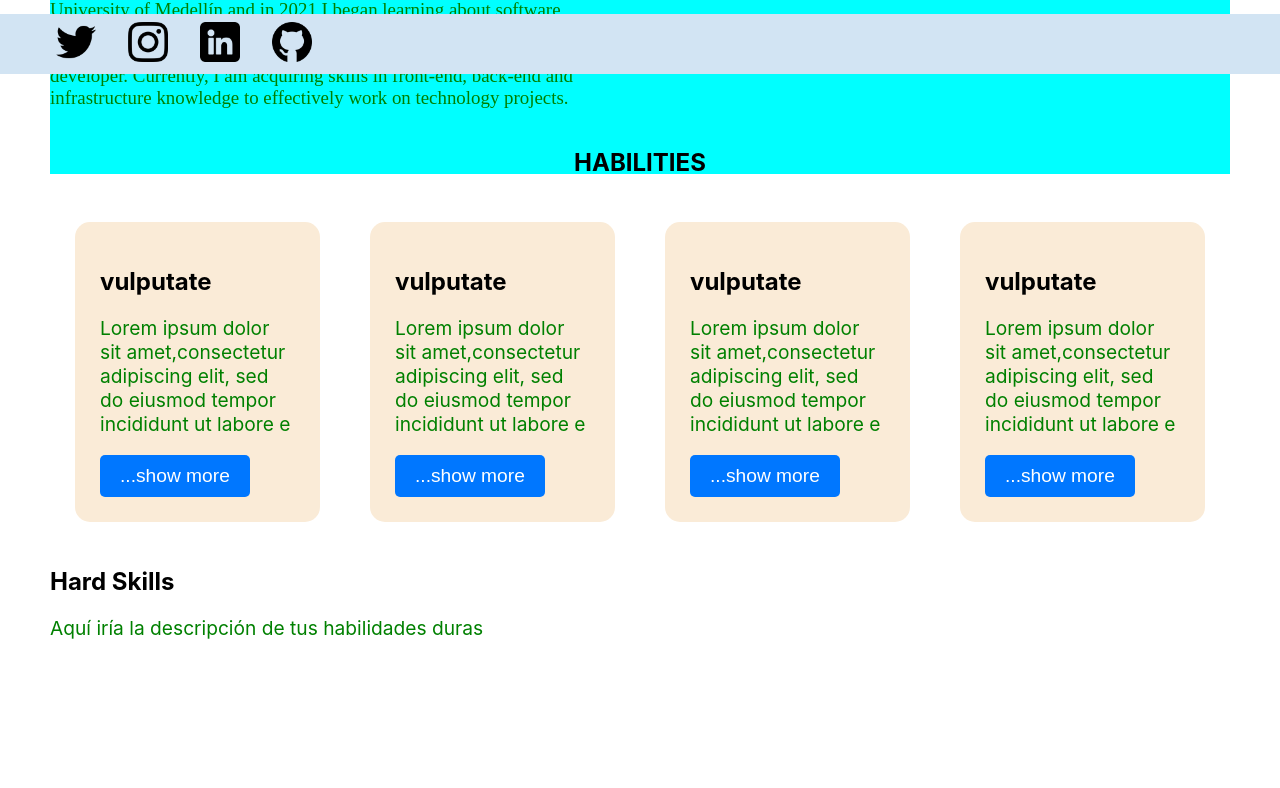
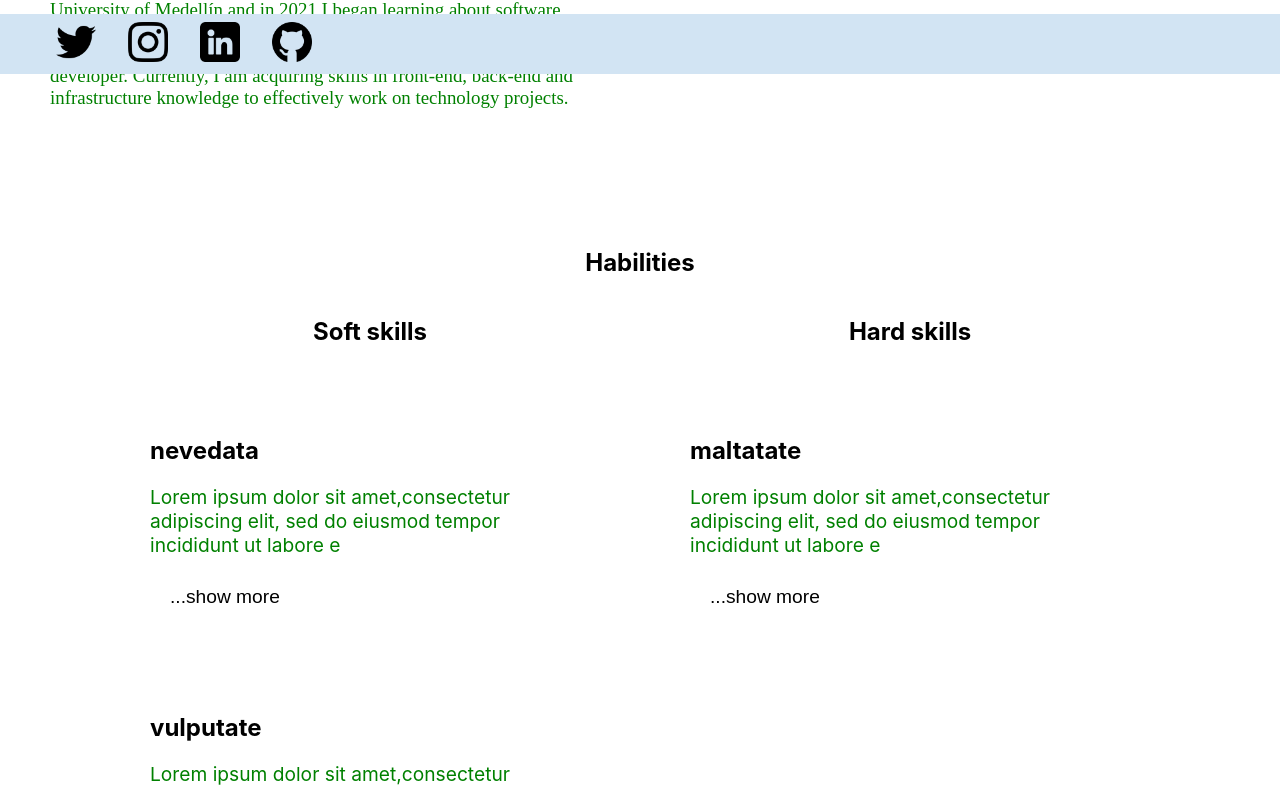
Before and after one commit to cserna98/Portfolio-, a React (Create React App) app in the folder portfolio/: page /about in a window 1280 px wide. Shown: the part 726-1514 px from the top of the page. Before the commit the page ends 1385 px from the top, so only its background shows below. Built offline with nearby package versions, Linux system fonts and the light colour scheme.

Commit message:
cards definitivos

```diff
--- a/portfolio/src/Styles/Global.css
+++ b/portfolio/src/Styles/Global.css
@@ -7,11 +7,14 @@
 
 /*-----------------------------main----------------------------*/
 main{
-    background-color: aqua;
     margin: 50px;
     margin-top: 100px;
     height: 100vh;
     align-items: center;
+}
+
+.colum{
+    flex-direction: column;
 }
 /*------------------------Display flex----------------------*/
 .Disp_flex{
@@ -82,9 +85,10 @@ h1{
 /*------------------------------------Habilities cards---------------------*/
 
 .Habilities{
-    justify-content: space-between;
+    justify-content: space-around;
+}
+.skills{
     align-items: center;
-    flex-direction: column;
 }
 
 .cards{
@@ -93,13 +97,8 @@ h1{
     padding: 25px;
     overflow: hidden;
     text-overflow: ellipsis;
-    background-color: antiquewhite;
-
 }
 
-.container_cards{
-    flex-direction: row;
-}
 .cards:hover{
 background-color: rgba(231, 246, 253, 0.8); ;
 justify-content: space-between;
@@ -141,8 +140,8 @@ form {
     padding: 10px 20px;
     border: none;
     border-radius: 5px;
-    background-color: #0077ff;
-    color: white;
+    background-color:transparent;
+    color: black;
     font-size: 1.2rem;
     cursor: pointer;
   }
--- a/portfolio/src/components/Cards/Cards.js
+++ b/portfolio/src/components/Cards/Cards.js
@@ -5,8 +5,6 @@ import { useState } from 'react';
 function Card({habilitie}) {
 
     const [showFullContent, setShowFullContent] = useState(false);
-    const toggleShowContent = () =>{
-    }
 
     return (
       <div className="cards">
@@ -15,7 +13,7 @@ function Card({habilitie}) {
                 <p>{habilitie.description}</p>
                 ) : (<p>{habilitie.description.substring(0, 100)}</p>)
                 }
-                <button onClick={()=>toggleShowContent()}>...show more</button>
+                <button onClick={()=>setShowFullContent(!showFullContent)}>...show more</button>
       </div>
     );
   }
--- a/portfolio/src/components/habilities/Habilities.js
+++ b/portfolio/src/components/habilities/Habilities.js
@@ -1,27 +1,65 @@
 import React from 'react';
-import { GlobalContext } from '../utils/global.contex';
 import Card from '../Cards/Cards'
 
 
 
 function Habilities() {
 
-    const {habilities} = GlobalContext()
+    const habilities=[{
+        id: 1,
+        habilitie:"nevedata",
+        description:"Lorem ipsum dolor sit amet,consectetur adipiscing elit, sed do eiusmod tempor incididunt ut labore et dolore magna aliqua. Ut enim ad minim veniam, quis nostrud exercitation ullamco laboris nisi ut aliquip ex ea commodo consequat. Duis aute irure dolor in reprehenderit in voluptate velit esse cillum dolore eu fugiat nulla pariatur. Excepteur sint occaecat cupidatat non proident, sunt in culpa qui officia deserunt mollit anim id est laborum.",
+        SoftSkills: true
+    },
+    {
+        id: 2,
+        habilitie:"vulputate",
+        description:"Lorem ipsum dolor sit amet,consectetur adipiscing elit, sed do eiusmod tempor incididunt ut labore et dolore magna aliqua. Ut enim ad minim veniam, quis nostrud exercitation ullamco laboris nisi ut aliquip ex ea commodo consequat. Duis aute irure dolor in reprehenderit in voluptate velit esse cillum dolore eu fugiat nulla pariatur. Excepteur sint occaecat cupidatat non proident, sunt in culpa qui officia deserunt mollit anim id est laborum.",
+        SoftSkills: true
+    },
+    {
+        id: 3,
+        habilitie:"maltatate",
+        description:"Lorem ipsum dolor sit amet,consectetur adipiscing elit, sed do eiusmod tempor incididunt ut labore et dolore magna aliqua. Ut enim ad minim veniam, quis nostrud exercitation ullamco laboris nisi ut aliquip ex ea commodo consequat. Duis aute irure dolor in reprehenderit in voluptate velit esse cillum dolore eu fugiat nulla pariatur. Excepteur sint occaecat cupidatat non proident, sunt in culpa qui officia deserunt mollit anim id est laborum.",
+        SoftSkills: false
+    },
+
+    {
+        id: 4,
+        habilitie:"patateta",
+        description:"Lorem ipsum dolor sit amet,consectetur adipiscing elit, sed do eiusmod tempor incididunt ut labore et dolore magna aliqua. Ut enim ad minim veniam, quis nostrud exercitation ullamco laboris nisi ut aliquip ex ea commodo consequat. Duis aute irure dolor in reprehenderit in voluptate velit esse cillum dolore eu fugiat nulla pariatur. Excepteur sint occaecat cupidatat non proident, sunt in culpa qui officia deserunt mollit anim id est laborum.",
+        SoftSkills: true
+    },
+]
     console.log(habilities)
 
+return (
+    <main className='colum Disp_flex'>
 
-  return (
-    <div className="Habilities">
-      <div className="container_cards Disp_flex ">
-        {habilities.map((e)=>(
-            <Card key={e.id} habilitie={e}/>
-        ))}
-      </div>
-      <div className="HardSkills">
-        <h2>Hard Skills</h2>
-        <p>Aquí iría la descripción de tus habilidades duras</p>
-      </div>
-    </div>
+        <h2>Habilities</h2>
+
+        <div className="Habilities Disp_flex">
+            <div id='SoftSkills' className="Disp_flex colum skills">
+                <h2 >Soft skills</h2>
+                <div>
+                {habilities.map((e)=>{
+                return (e.SoftSkills ? (<Card key={e.id} habilitie={e}/> ):null)
+                })}
+                </div>
+            </div>
+
+            <div id='HardSkills' className="Disp_flex colum skills">
+                <h2 >Hard skills</h2>
+                <div>
+                {habilities.map((e)=>{
+                return (!e.SoftSkills ? (<Card key={e.id} habilitie={e}/> ):null)
+                })}
+                </div>
+
+            </div>
+        </div>
+    </main>
+
   );
 }
 
--- a/portfolio/src/components/routes/About.js
+++ b/portfolio/src/components/routes/About.js
@@ -41,7 +41,6 @@ function About() {
       </div>
 
       <div className="Habilities Disp_flex">
-        <h2>HABILITIES</h2>
         <Habilities></Habilities>
         <div className='container_cards Disp_flex'>
 
--- a/portfolio/src/components/utils/global.contex.js
+++ b/portfolio/src/components/utils/global.contex.js
@@ -3,31 +3,11 @@ import { useContext,useEffect,useReducer,createContext, useState} from "react";
 export const ContextGlobal = createContext();
 
 export const ContextProvider = ({children}) => {
-    const habilities=[
-        {
-            id: 1,
-            habilitie:"vulputate",
-            description:"Lorem ipsum dolor sit amet,consectetur adipiscing elit, sed do eiusmod tempor incididunt ut labore et dolore magna aliqua. Ut enim ad minim veniam, quis nostrud exercitation ullamco laboris nisi ut aliquip ex ea commodo consequat. Duis aute irure dolor in reprehenderit in voluptate velit esse cillum dolore eu fugiat nulla pariatur. Excepteur sint occaecat cupidatat non proident, sunt in culpa qui officia deserunt mollit anim id est laborum."
-        },
-        {
-            id: 2,
-            habilitie:"vulputate",
-            description:"Lorem ipsum dolor sit amet,consectetur adipiscing elit, sed do eiusmod tempor incididunt ut labore et dolore magna aliqua. Ut enim ad minim veniam, quis nostrud exercitation ullamco laboris nisi ut aliquip ex ea commodo consequat. Duis aute irure dolor in reprehenderit in voluptate velit esse cillum dolore eu fugiat nulla pariatur. Excepteur sint occaecat cupidatat non proident, sunt in culpa qui officia deserunt mollit anim id est laborum."
-        },
-        {
-            id: 3,
-            habilitie:"vulputate",
-            description:"Lorem ipsum dolor sit amet,consectetur adipiscing elit, sed do eiusmod tempor incididunt ut labore et dolore magna aliqua. Ut enim ad minim veniam, quis nostrud exercitation ullamco laboris nisi ut aliquip ex ea commodo consequat. Duis aute irure dolor in reprehenderit in voluptate velit esse cillum dolore eu fugiat nulla pariatur. Excepteur sint occaecat cupidatat non proident, sunt in culpa qui officia deserunt mollit anim id est laborum."
-        },
-        {
-            id: 4,
-            habilitie:"vulputate",
-            description:"Lorem ipsum dolor sit amet,consectetur adipiscing elit, sed do eiusmod tempor incididunt ut labore et dolore magna aliqua. Ut enim ad minim veniam, quis nostrud exercitation ullamco laboris nisi ut aliquip ex ea commodo consequat. Duis aute irure dolor in reprehenderit in voluptate velit esse cillum dolore eu fugiat nulla pariatur. Excepteur sint occaecat cupidatat non proident, sunt in culpa qui officia deserunt mollit anim id est laborum."
-        },
-    ]
+
+
 
     return (
-        <ContextGlobal.Provider value={{habilities}}>
+        <ContextGlobal.Provider value={""}>
           {children}
         </ContextGlobal.Provider>
       );
```
